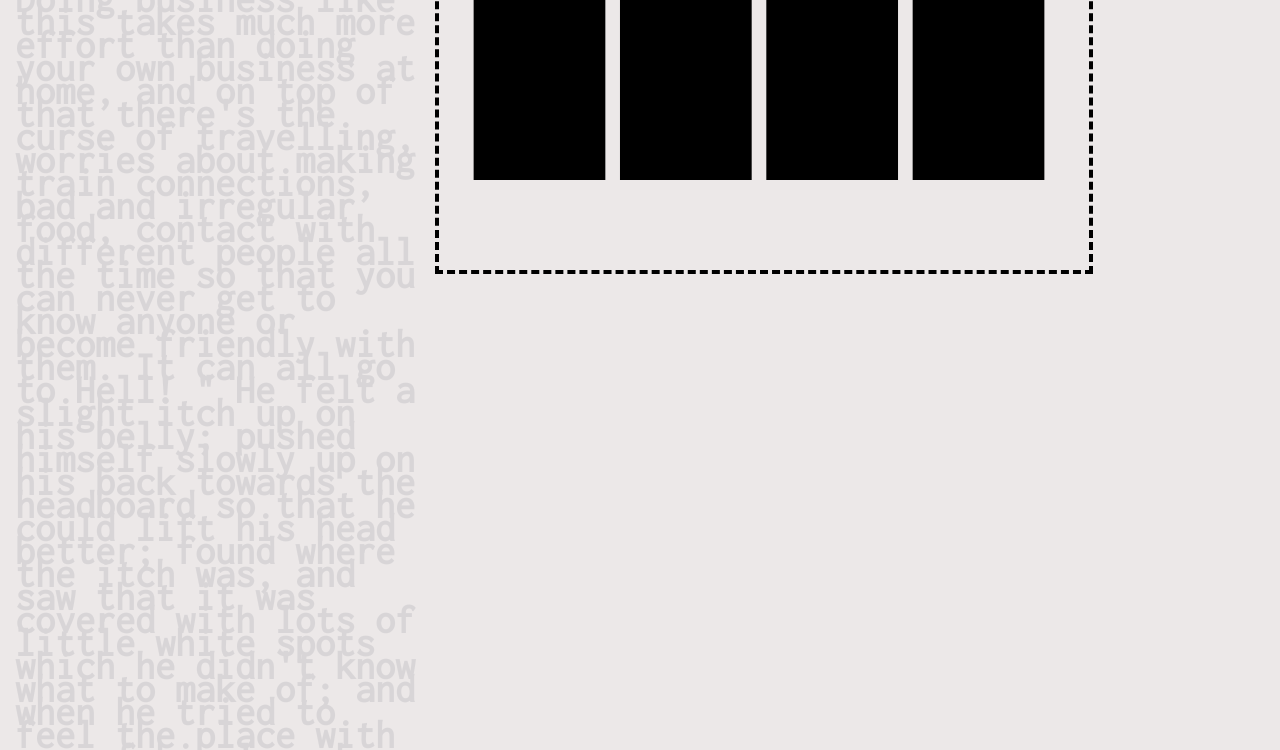
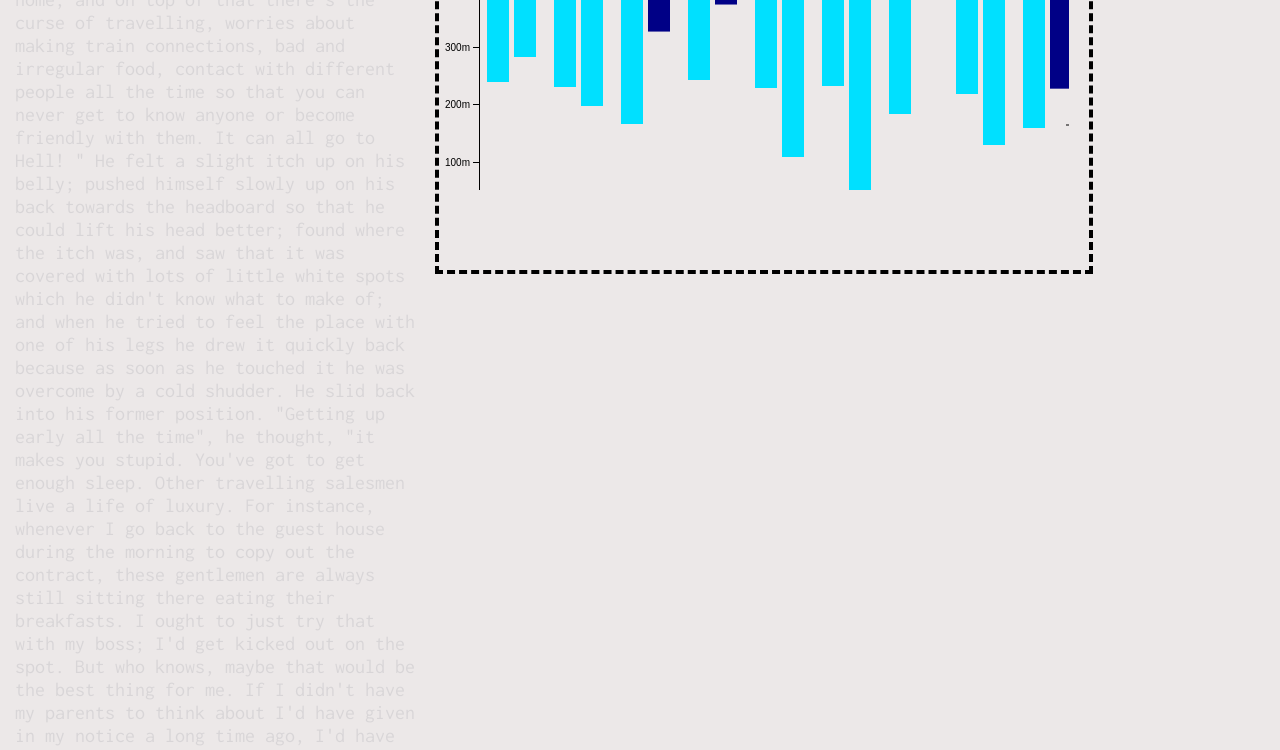
Before and after one commit to rachellemenn/Dissertation, a plain HTML site: page res/index.html in a window 1280 px wide. Shown: the part 464-1214 px from the top of the page. Drawn offline with Linux system fonts and the light colour scheme; no server answers; a web font is replaced by a local one.

Commit message:
fixed font

```diff
--- a/res/Assets/Stylesheet/main.css
+++ b/res/Assets/Stylesheet/main.css
@@ -72,8 +72,8 @@ html, body, div, span, applet, object, iframe, h1, h2, h3, h4, h5, h6, p, blockq
   .step {
       margin-bottom: 200px;
       font-family:'Inconsolata', monospace;
-      font-size: 40px;
-      font-weight: bold;
+      font-size: 20px;
+      /* font-weight: bold; */
       line-height: 23px;
       color: #363D4F;
   }
```
